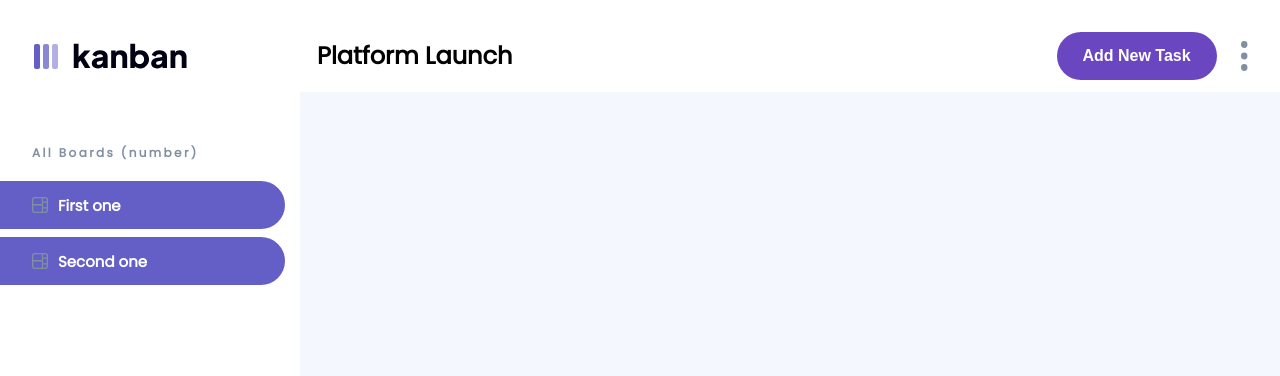
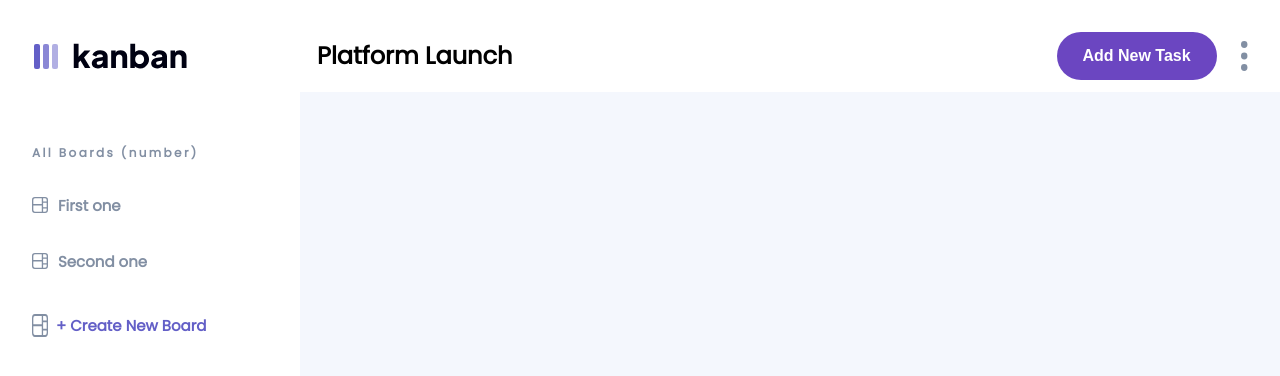
Before and after one commit to kuxala/kanban-task-management-app-In-development, a Next.js app: page / in a window 1280 px wide. Shown: the top 376 px of the page. Built offline with nearby package versions, Linux system fonts and the light colour scheme.

Commit message:
add: sidebar features

```diff
--- a/app/pages/Sidebar.tsx
+++ b/app/pages/Sidebar.tsx
@@ -7,15 +7,19 @@ export default function Sidebar() {
         <div className="sidebar__texts">
           <p className="sidebar__header">All Boards (number)</p>
           <div className="flex flex-col gap-2">
-            <p className="sidebar__boards">
+            <p className="sidebar__boards" tabIndex={0}>
               <img src="/assets/icon-board.svg" />
               First one
             </p>
-            <p className="sidebar__boards">
+            <p className="sidebar__boards" tabIndex={0}>
               <img src="/assets/icon-board.svg" />
               Second one
             </p>
           </div>
+          <p className="sidebar__add__board flex gap-2">
+            <img src="/assets/icon-board.svg" width="16px" height="16px" />+
+            Create New Board
+          </p>
         </div>
       </div>
     </>
--- a/app/styles/Header.css
+++ b/app/styles/Header.css
@@ -94,6 +94,9 @@
     background-color: #6b46c1; /* Purple background color */
     border-radius: 2rem; /* 8/4 = 2rem */
   }
+  .header__button__desktop:hover{
+    opacity: 0.8;
+  }
 
   /* Icon styles */
   .header__icon {
--- a/app/styles/Sidebar.css
+++ b/app/styles/Sidebar.css
@@ -1,7 +1,12 @@
+.sidebar {
+    visibility: hidden;
+}
+@media only screen and (min-width: 768px){
     .sidebar{
         background-color: #fff;
         min-height: 88vh;
         max-width: 300px;
+        visibility: visible
     }
 
     .sidebar__header{
@@ -22,13 +27,31 @@
         width: 95%;
         align-items: center;
         padding-left: 32px;
-    color: #FFF;
+        color: var(--Medium-Grey, #828FA3);
+
         border-radius: 0px 100px 100px 0px;
         height: 48px;
-    background:  #635FC7;
         font-feature-settings: 'clig' off, 'liga' off;
         font-size: 15px;
         font-style: normal;
         font-weight: 700;
         line-height: normal;
     }
+
+    .sidebar__boards:active, .sidebar__boards:focus{
+        background:  #635FC7;
+        color: #fff
+    }
+
+    .sidebar__add__board{
+        color:  #635FC7;
+        font-feature-settings: 'clig' off, 'liga' off;
+        font-size: 15px;
+
+        font-style: normal;
+        font-weight: 700;
+        line-height: normal;
+        padding-left: 32px;
+        padding-top: 29px
+    }
+}
```
Lines whose indentation alone changed are shown as unchanged.
